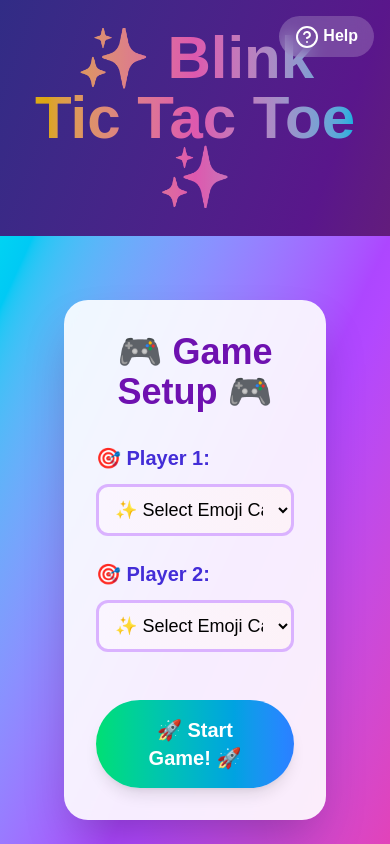
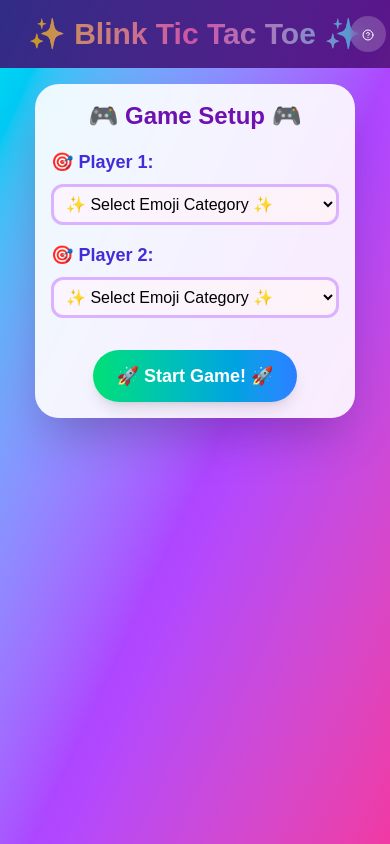
Before and after one commit to adamyatiwari12/Blink-Tic-Tac-Toe, a Next.js app: page / in a window 390 px wide. Shown: the top 844 px of the page. Built offline with nearby package versions, Linux system fonts and the light colour scheme.

Commit message:
prevent emoji repetition and add category selection alerts

```diff
--- a/app/components/Cell.jsx
+++ b/app/components/Cell.jsx
@@ -6,7 +6,7 @@ const Cell = ({value,onClick,color,disabled}) => {
 
   return (
     <button
-      className={`${colorClass} h-36 w-36 text-4xl border-4 rounded-xl transition-all duration-300 hover:scale-110 hover:shadow-xl active:scale-95 font-bold`}
+      className={`${colorClass} h-20 w-20 sm:h-28 sm:w-28 lg:h-36 lg:w-36 text-2xl sm:text-3xl lg:text-4xl border-2 sm:border-3 lg:border-4 rounded-lg sm:rounded-xl transition-all duration-300 hover:scale-110 hover:shadow-xl active:scale-95 font-bold`}
       onClick={onClick}
       disabled={disabled}
     >
--- a/app/components/Setup.jsx
+++ b/app/components/Setup.jsx
@@ -2,108 +2,107 @@ import React from "react";
 
 const Setup = (props) => {
   const EMOJI_CATEGORIES = {
-  animals: [
+  Animals: [
     "🐶", "🐱", "🐭", "🐹", "🐰", "🦊", "🐻", "🐼", "🐨", "🦁",
     "🐷", "🐸", "🐔", "🐧", "🦉", "🦅", "🦆", "🐢", "🐍", "🦎",
     "🦖", "🦕", "🦇", "🐙", "🐬", "🐳", "🐋", "🦈", "🐠", "🐡"
   ],
-  food: [
+  Food: [
     "🍕", "🍔", "🍟", "🌮", "🥪", "🍗", "🍩", "🍉", "🍇", "🍓",
     "🍎", "🍌", "🍍", "🥑", "🥝", "🍒", "🍊", "🍋", "🍅", "🥥",
     "🍞", "🥖", "🧀", "🥚", "🥓", "🥗", "🍰", "🧁", "🍫", "🍿"
   ],
-  sports: [
+  Sports: [
     "⚽", "🏀", "🏈", "🎾", "🏐", "🏓", "🥊", "🏸", "🥋", "🥌",
     "🏒", "🚴", "🏂", "🤽", "⛷️", "🏇", "⛹️", "🤾", "🧗", "🏊",
     "🚣", "🧘", "🏋️", "🤼", "🛹", "🛷", "🪂", "🏌️", "🎿", "🤸"
   ],
-  nature: [
+  Nature: [
     "🌸", "🌺", "🌻", "🌷", "🌹", "🌼", "🍀", "🍁", "🌿", "🌴",
     "🌵", "🌲", "🌳", "🍄", "🌱", "🪴", "🌾", "🌼", "🪻", "🍂",
     "🌍", "🌎", "🌏", "🪨", "🌋", "🪵", "🌊", "🪺", "🪹", "🌌"
   ],
-  space: [
+Space: [
     "🌟", "⭐", "🌙", "☀️", "🌞", "🌛", "🪐", "🚀", "🛸", "🛰️",
     "🌍", "🌌", "🔭", "🌠", "🌚", "🌒", "🌓", "🌔", "🌕", "🌖",
     "🌗", "🌘", "🌑", "🪞", "🛕", "🛰", "☄️", "🌬️", "🌎", "🌏"
   ],
-  faces: [
+  Faces: [
     "😀", "😃", "😄", "😁", "😆", "😅", "😂", "😊", "😍", "😘",
     "🤩", "🥳", "😎", "😭", "😢", "😡", "😠", "🤯", "😳", "😇",
     "🙃", "😜", "😋", "😐", "😶", "😴", "🤤", "🥴", "🥺", "🤓"
   ],
-  weather: [
+  Weather: [
     "☀️", "🌤️", "⛅", "🌥️", "☁️", "🌧️", "⛈️", "🌩️", "🌨️", "❄️",
     "🌪️", "🌈", "💨", "☔", "🌫️", "🌬️", "🌀", "🔥", "🌦️", "🌡️",
     "🌤", "🌞", "🌩", "⛈", "🌧", "❄", "⛅️", "💧", "🌊", "🌁"
   ],
-  travel: [
+  Travel: [
     "🚗", "🚕", "🚌", "🚎", "🏎️", "🚓", "🚑", "🚂", "✈️", "🚁",
     "🛳️", "🚤", "🛥️", "⛴️", "🗽", "🏖️", "🏜️", "🏕️", "⛺", "🌁",
     "🚦", "🛣️", "🗻", "🗼", "🛫", "🛬", "🚇", "🚉", "🚊", "🚢"
   ],
-  music: [
+  Music: [
     "🎵", "🎶", "🎤", "🎧", "🎼", "🎹", "🥁", "🎸", "🪕", "🎷",
     "🎺", "📻", "🎙️", "🪘", "🧑‍🎤", "👨‍🎤", "👩‍🎤", "🎚️", "🎛️", "🪇",
     "🪈", "🎟️", "📀", "💿", "📼", "🎬", "🎮", "🎭", "🎨", "🎻"
   ],
-  technology: [
+  Technology: [
     "💻", "🖥️", "📱", "⌨️", "🖱️", "🔋", "🔌", "🤖", "📡", "🛰️",
     "🧬", "🕹️", "🖨️", "🔧", "💾", "💿", "📀", "🧠", "🧰", "🔍",
     "🪛", "🪜", "📷", "📸", "📹", "🎥", "🎞️", "📞", "📟", "📺"
   ],
-  flags: [
+  Flags: [
     "🇺🇸", "🇬🇧", "🇮🇳", "🇯🇵", "🇫🇷", "🇧🇷", "🇨🇦", "🇩🇪", "🇮🇹", "🇷🇺",
     "🇲🇽", "🇸🇬", "🇰🇷", "🇦🇺", "🇨🇳", "🇿🇦", "🇸🇦", "🇳🇿", "🇳🇱", "🇸🇪",
     "🇳🇴", "🇪🇸", "🇦🇷", "🇧🇪", "🇨🇭", "🇮🇱", "🇹🇷", "🇺🇦", "🇵🇹", "🇵🇰"
   ]
-};
-
-
-   const handleCategoryChange1 = (category) => {
-    props.setEmojiPool1(EMOJI_CATEGORIES[category]);
-  }
-
-  const handleCategoryChange2 = (category) => {
-    props.setEmojiPool2(EMOJI_CATEGORIES[category]);
-  }
+  };
 
   return (
-    <div className="bg-gradient-to-br from-cyan-400 via-purple-500 to-pink-500 min-h-screen p-16">
-      <div className="bg-white/90 backdrop-blur-sm rounded-3xl p-8 max-w-md mx-auto shadow-2xl">
-        <h1 className="text-4xl font-bold text-center mb-8 text-purple-800">🎮 Game Setup 🎮</h1>
-        <div className="flex flex-col items-center space-y-6">
+    <div className="bg-gradient-to-br from-cyan-400 via-purple-500 to-pink-500 min-h-screen p-4 sm:p-8 lg:p-16">
+      <div className="bg-white/90 backdrop-blur-sm rounded-3xl p-4 sm:p-6 lg:p-8 max-w-xs sm:max-w-md lg:max-w-lg mx-auto shadow-2xl">
+        <h1 className="text-2xl sm:text-3xl lg:text-4xl font-bold text-center mb-4 sm:mb-6 lg:mb-8 text-purple-800">🎮 Game Setup 🎮</h1>
+        <div className="flex flex-col items-center space-y-4 sm:space-y-5 lg:space-y-6">
           <div className="w-full">
-            <label className="block text-xl font-semibold mb-3 text-indigo-700">🎯 Player 1:</label>
+            <label className="block text-lg sm:text-xl font-semibold mb-2 sm:mb-3 text-indigo-700">🎯 Player 1:</label>
             <select
-              className="text-black w-full border-3 border-purple-300 rounded-xl p-3 text-lg bg-gradient-to-r from-purple-50 to-pink-50 focus:ring-4 focus:ring-purple-300 focus:border-purple-500 transition-all"
-              onChange={(e)=>handleCategoryChange1(e.target.value)}
+              className="text-black w-full border-3 border-purple-300 rounded-xl p-2 sm:p-3 text-base sm:text-lg bg-gradient-to-r from-purple-50 to-pink-50 focus:ring-4 focus:ring-purple-300 focus:border-purple-500 transition-all"
+              onChange={(e)=>props.setEmojiPool1(EMOJI_CATEGORIES[e.target.value])}
             >
               <option>✨ Select Emoji Category ✨</option>
               {Object.keys(EMOJI_CATEGORIES).map((category) => (
                 <option key={category} value={category}>
-                  {category.charAt(0).toUpperCase() + category.slice(1)}
+                  {category}
               </option>
               ))}
             </select>
           </div>
           <div className="w-full">
-            <label className="block text-xl font-semibold mb-3 text-indigo-700">🎯 Player 2:</label>
+            <label className="block text-lg sm:text-xl font-semibold mb-2 sm:mb-3 text-indigo-700">🎯 Player 2:</label>
             <select
-              className="text-black w-full border-3 border-purple-300 rounded-xl p-3 text-lg bg-gradient-to-r from-purple-50 to-pink-50 focus:ring-4 focus:ring-purple-300 focus:border-purple-500 transition-all"
-              onChange={(e)=>handleCategoryChange2(e.target.value)}
+              className="text-black w-full border-3 border-purple-300 rounded-xl p-2 sm:p-3 text-base sm:text-lg bg-gradient-to-r from-purple-50 to-pink-50 focus:ring-4 focus:ring-purple-300 focus:border-purple-500 transition-all"
+              onChange={(e)=>props.setEmojiPool2(EMOJI_CATEGORIES[e.target.value])}
             >
               <option>✨ Select Emoji Category ✨</option>
               {Object.keys(EMOJI_CATEGORIES).map((category) => (
                 <option key={category} value={category}>
-                  {category.charAt(0).toUpperCase() + category.slice(1)}
+                  {category}
                 </option>
               ))}
             </select>
           </div>
           <button
-            className="bg-gradient-to-r from-green-400 to-blue-500 hover:from-green-500 hover:to-blue-600 text-white font-bold text-xl px-8 py-4 rounded-full shadow-lg transform transition-all duration-200 hover:scale-105 active:scale-95 mt-6"
+            className="bg-gradient-to-r from-green-400 to-blue-500 hover:from-green-500 hover:to-blue-600 text-white font-bold text-lg sm:text-xl px-6 sm:px-8 py-3 sm:py-4 rounded-full shadow-lg transform transition-all duration-200 hover:scale-105 active:scale-95 mt-4 sm:mt-6"
             onClick={()=> {
+              if (!props.emojiPool1?.length || !props.emojiPool2?.length) {
+                alert("Please select emoji categories for both players!");
+                return;
+              }
+              if (props.emojiPool1[0] === props.emojiPool2[0]) {
+                alert("Both players cannot have the same emoji category!");
+                return;
+              }
               props.setGameState('playing')
               const audio = new Audio('/sounds/gameStart.mp3');
               audio.play();
--- a/app/page.js
+++ b/app/page.js
@@ -22,7 +22,10 @@ export default function BlinkTicTacToe() {
 
   function getRandomEmoji() {
     const pool = currentPlayer === 1 ? emojiPool1 : emojiPool2;
-    return pool[Math.floor(Math.random() * pool.length)];
+    const curr= currentPlayer === 1 ? player1Emojis : player2Emojis;
+    const used = curr.map(e => e.emoji);
+  const available = pool.filter(elem => !used.includes(elem));
+  return available[Math.floor(Math.random() * available.length)];
   };
 
   const playSound = (filename) => {
@@ -88,18 +91,17 @@ export default function BlinkTicTacToe() {
     }
   };
 
-
   return (
     <div className="min-h-screen bg-gradient-to-br from-indigo-900 via-purple-900 to-pink-900">
-      <div className="p-7">
-        <h1 className="text-6xl font-bold text-center bg-gradient-to-r from-yellow-400 via-pink-400 to-cyan-400 bg-clip-text text-transparent animate-pulse">
+      <div className="p-4 sm:p-6 lg:p-7 relative">
+        <h1 className="text-3xl sm:text-4xl md:text-5xl lg:text-6xl font-bold text-center bg-gradient-to-r from-yellow-400 via-pink-400 to-cyan-400 bg-clip-text text-transparent animate-pulse px-2">
           ✨ Blink Tic Tac Toe ✨
         </h1>
         <button
-          className="absolute top-4 right-4 bg-white/20 hover:bg-white/30 backdrop-blur-sm text-white font-bold py-2 px-4 rounded-full transition-all duration-200 hover:scale-105"
+          className="absolute top-4 right-4 max-sm:right-1 bg-white/20 hover:bg-white/30 backdrop-blur-sm text-white font-bold py-2 px-3 sm:px-4 rounded-full transition-all duration-200 hover:scale-105 text-sm sm:text-base"
           onClick={() => setShowHelp(true)}
         >
-          <HelpCircle className="inline"/> Help
+          <HelpCircle className="inline w-3 h-3 sm:w-5 sm:h-5"/> <span className="hidden sm:inline">Help</span>
         </button>
       </div>
 
@@ -107,6 +109,8 @@ export default function BlinkTicTacToe() {
 
       {gameState === "setup" && (
         <Setup
+          emojiPool1={emojiPool1}
+          emojiPool2={emojiPool2}
           setEmojiPool1={setEmojiPool1}
           setEmojiPool2={setEmojiPool2}
           setGameState={setGameState}
@@ -114,25 +118,25 @@ export default function BlinkTicTacToe() {
       )}
 
       {gameState === "finished" && (
-        <div className="text-center pt-8 mb-8">
-          <h2 className="text-5xl font-bold bg-gradient-to-r from-yellow-300 to-orange-400 bg-clip-text text-transparent animate-bounce">
+        <div className="text-center pt-4 sm:pt-6 lg:pt-8 mb-4 sm:mb-6 lg:mb-8 px-4">
+          <h2 className="text-3xl sm:text-4xl lg:text-5xl font-bold bg-gradient-to-r from-yellow-300 to-orange-400 bg-clip-text text-transparent animate-bounce">
             🎉 Player {winner} Wins! 🎉
           </h2>
         </div>
       )}
 
       {(gameState === "playing" || gameState === "finished") && (
-        <div className="flex flex-col items-center justify-center space-y-8">
+        <div className="flex flex-col items-center justify-center space-y-4 sm:space-y-6 lg:space-y-8 px-4">
           {gameState === "playing" && (
             <div className="text-center">
-              <h3 className="text-3xl font-bold text-white ">
+              <h3 className="text-xl sm:text-2xl lg:text-3xl font-bold text-white">
                 Current Player: <span className={currentPlayer === 1 ? "text-cyan-400" : "text-pink-400"}>Player {currentPlayer}</span>
               </h3>
             </div>
           )}
 
-          <div className="bg-white/10 backdrop-blur-sm rounded-3xl p-8 shadow-2xl">
-            <div className="grid grid-cols-3 gap-4">
+          <div className="bg-white/10 backdrop-blur-sm rounded-2xl sm:rounded-3xl p-4 sm:p-6 lg:p-8 shadow-2xl">
+            <div className="grid grid-cols-3 gap-2 sm:gap-3 lg:gap-4">
               {board.map((cell, idx) => (
                 <Cell
                   key={idx}
@@ -148,9 +152,9 @@ export default function BlinkTicTacToe() {
       )}
 
       {gameState === "finished" && (
-        <div className="flex justify-center pb-8 mt-4">
+        <div className="flex justify-center pb-4 sm:pb-6 lg:pb-8 mt-4 px-4">
           <button
-            className="bg-gradient-to-r from-emerald-400 to-cyan-400 hover:from-emerald-500 hover:to-cyan-500 text-white font-bold text-xl px-8 py-4 rounded-full shadow-lg transform transition-all duration-200 hover:scale-105 active:scale-95"
+            className="bg-gradient-to-r from-emerald-400 to-cyan-400 hover:from-emerald-500 hover:to-cyan-500 text-white font-bold text-lg sm:text-xl px-6 sm:px-8 py-3 sm:py-4 rounded-full shadow-lg transform transition-all duration-200 hover:scale-105 active:scale-95"
             onClick={() => {
               setGameState("setup");
               setBoard(Array(9).fill(null));
```
Also changed, not shown: app/components/HelpSection.jsx (+17 -17 lines).
